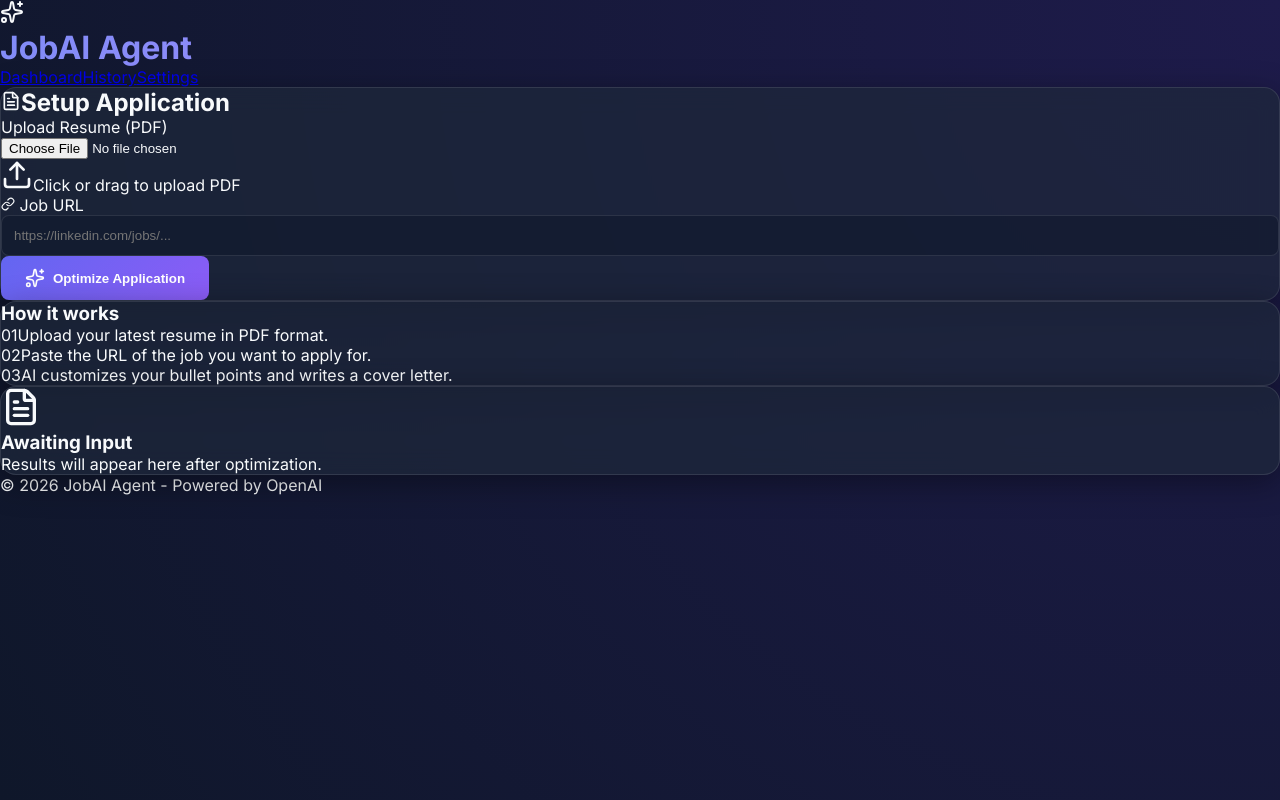
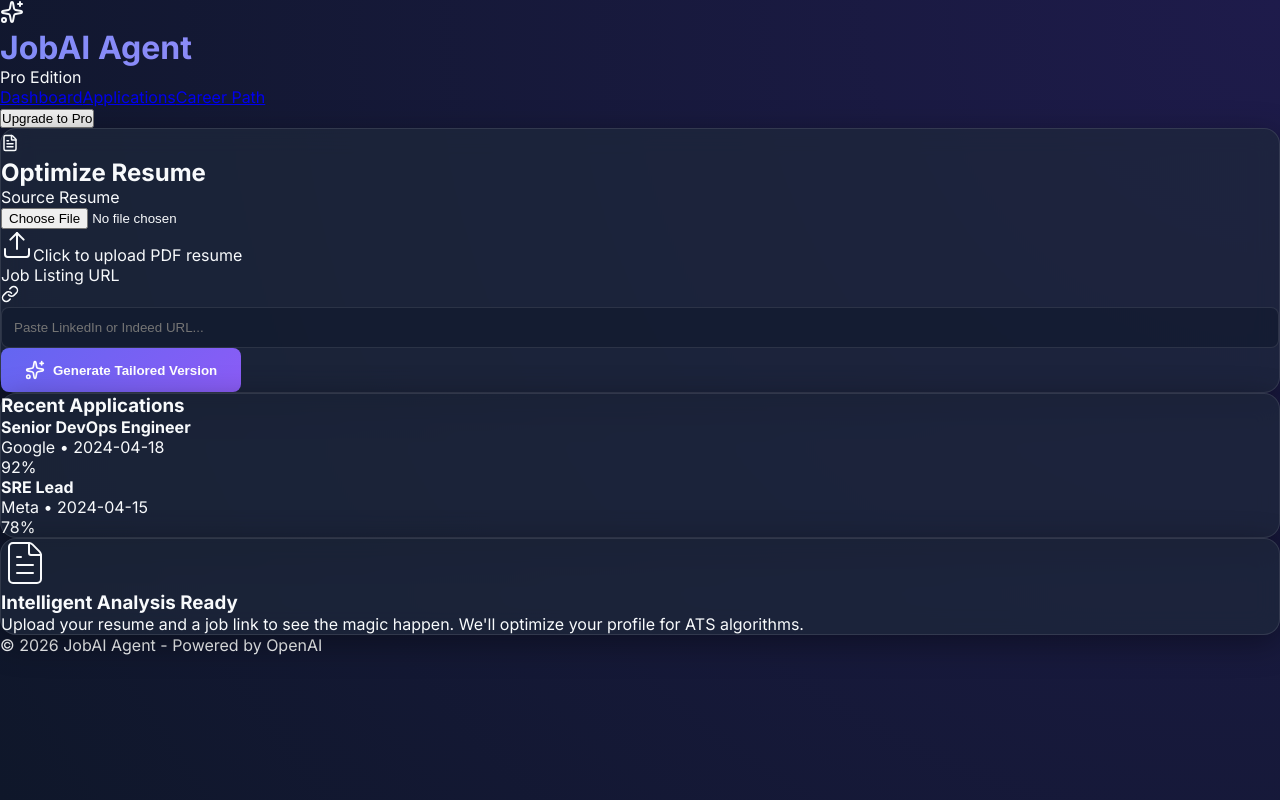
Before and after one commit to prince-up/job-automation, a React (Vite) app in the folder frontend/: page / in a window 1280 px wide. Built offline with nearby package versions, Linux system fonts and the light colour scheme.

Commit message:
Real-world features: PDF generation, History tracking, and UI enhancements

```diff
--- a/frontend/src/App.jsx
+++ b/frontend/src/App.jsx
@@ -20,6 +20,25 @@
     }
   };
 
+  const [history, setHistory] = useState([
+    { id: 1, job: 'Senior DevOps Engineer', company: 'Google', date: '2024-04-18', score: 92 },
+    { id: 2, job: 'SRE Lead', company: 'Meta', date: '2024-04-15', score: 78 },
+  ]);
+
+  const handleDownload = async (content, filename) => {
+    try {
+      const response = await axios.post('http://localhost:8000/generate-pdf', { content }, { responseType: 'blob' });
+      const url = window.URL.createObjectURL(new Blob([response.data]));
+      const link = document.createElement('a');
+      link.href = url;
+      link.setAttribute('download', filename);
+      document.body.appendChild(link);
+      link.click();
+    } catch (err) {
+      setError('Failed to download PDF.');
+    }
+  };
+
   const handleProcess = async () => {
     if (!file || !jobUrl) {
       setError('Please upload a resume and provide a Job URL.');
@@ -30,19 +49,25 @@
     setError('');
 
     try {
-      // 1. Upload Resume
       const formData = new FormData();
       formData.append('file', file);
       const uploadRes = await axios.post('http://localhost:8000/upload-resume', formData);
       const resumeText = uploadRes.data.resume_text;
 
-      // 2. Process with Job URL
       const processRes = await axios.post('http://localhost:8000/process-job', {
         url: jobUrl,
         resume_text: resumeText
       });
 
       setResult(processRes.data);
+      // Add to history
+      setHistory([{
+        id: Date.now(),
+        job: 'New Application',
+        company: new URL(jobUrl).hostname,
+        date: new Date().toISOString().split('T')[0],
+        score: processRes.data.match_score
+      }, ...history]);
     } catch (err) {
       setError(err.response?.data?.detail || 'Something went wrong during processing.');
     } finally {
@@ -53,194 +78,216 @@
   return (
     <div className="min-h-screen p-4 md:p-8">
       {/* Header */}
-      <header className="max-w-6xl mx-auto mb-12 flex justify-between items-center">
+      <header className="max-w-7xl mx-auto mb-12 flex justify-between items-center">
         <div className="flex items-center gap-2">
-          <div className="p-2 bg-indigo-600 rounded-lg">
+          <div className="p-2 bg-indigo-600 rounded-lg shadow-lg shadow-indigo-500/20">
             <Sparkles className="text-white" size={24} />
           </div>
-          <h1 className="text-2xl font-bold gradient-text">JobAI Agent</h1>
+          <div>
+            <h1 className="text-2xl font-bold gradient-text tracking-tight">JobAI Agent</h1>
+            <p className="text-[10px] text-slate-500 uppercase tracking-widest font-bold">Pro Edition</p>
           </div>
-        <nav className="hidden md:flex gap-6 text-sm font-medium text-slate-400">
-          <a href="#" className="hover:text-white transition">Dashboard</a>
-          <a href="#" className="hover:text-white transition">History</a>
-          <a href="#" className="hover:text-white transition">Settings</a>
+        </div>
+        <nav className="hidden md:flex gap-8 text-sm font-semibold text-slate-400">
+          <a href="#" className="hover:text-white transition-colors relative group">
+            Dashboard
+            <span className="absolute -bottom-1 left-0 w-full h-0.5 bg-indigo-500 scale-x-0 group-hover:scale-x-100 transition-transform"></span>
+          </a>
+          <a href="#" className="hover:text-white transition-colors">Applications</a>
+          <a href="#" className="hover:text-white transition-colors">Career Path</a>
+          <div className="h-5 w-px bg-slate-800"></div>
+          <button className="text-indigo-400 hover:text-indigo-300 transition-colors">Upgrade to Pro</button>
         </nav>
       </header>
 
-      <main className="max-w-6xl mx-auto grid grid-cols-1 lg:grid-cols-2 gap-8">
-        {/* Left Column: Inputs */}
-        <section className="space-y-6">
-          <div className="glass-morphism p-8 space-y-6">
-            <h2 className="text-xl font-semibold mb-4 flex items-center gap-2">
-              <FileText className="text-indigo-400" size={20} />
-              Setup Application
+      <main className="max-w-7xl mx-auto grid grid-cols-1 xl:grid-cols-12 gap-8">
+        {/* Left: Input & History */}
+        <div className="xl:col-span-4 space-y-8">
+          <section className="glass-morphism p-8 space-y-6">
+            <h2 className="text-xl font-bold mb-4 flex items-center gap-3">
+              <div className="w-8 h-8 rounded-full bg-indigo-500/10 flex items-center justify-center">
+                <FileText className="text-indigo-400" size={18} />
+              </div>
+              Optimize Resume
             </h2>
 
             {/* Resume Upload */}
-            <div className="space-y-2">
-              <label className="text-sm text-slate-400">Upload Resume (PDF)</label>
+            <div className="space-y-3">
+              <label className="text-xs font-bold text-slate-500 uppercase tracking-wider">Source Resume</label>
               <div
-                className={`border-2 border-dashed rounded-xl p-8 flex flex-col items-center justify-center transition-colors cursor-pointer
-                  ${file ? 'border-emerald-500/50 bg-emerald-500/5' : 'border-slate-700 hover:border-indigo-500/50'}`}
+                className={`border-2 border-dashed rounded-2xl p-8 flex flex-col items-center justify-center transition-all duration-300
+                  ${file ? 'border-emerald-500/30 bg-emerald-500/5' : 'border-slate-800 hover:border-indigo-500/30 hover:bg-indigo-500/5'}`}
                 onClick={() => document.getElementById('resume-input').click()}
               >
-                <input
-                  type="file"
-                  id="resume-input"
-                  className="hidden"
-                  accept=".pdf"
-                  onChange={handleFileUpload}
-                />
+                <input type="file" id="resume-input" className="hidden" accept=".pdf" onChange={(e) => {
+                  const selectedFile = e.target.files[0];
+                  if (selectedFile) setFile(selectedFile);
+                }} />
                 {file ? (
-                  <div className="flex flex-col items-center gap-2">
-                    <CheckCircle className="text-emerald-500" size={32} />
-                    <span className="text-emerald-400 font-medium">{file.name}</span>
+                  <div className="flex flex-col items-center gap-3">
+                    <div className="w-12 h-12 rounded-full bg-emerald-500/20 flex items-center justify-center">
+                      <CheckCircle className="text-emerald-500" size={24} />
+                    </div>
+                    <span className="text-emerald-400 text-sm font-medium">{file.name}</span>
                   </div>
                 ) : (
-                  <div className="flex flex-col items-center gap-2 text-slate-500">
-                    <Upload size={32} />
-                    <span>Click or drag to upload PDF</span>
+                  <div className="flex flex-col items-center gap-3 text-slate-500">
+                    <Upload size={32} strokeWidth={1.5} />
+                    <span className="text-sm font-medium">Click to upload PDF resume</span>
                   </div>
                 )}
               </div>
             </div>
 
-            {/* Job URL Input */}
-            <div className="space-y-2">
-              <label className="text-sm text-slate-400 font-medium flex items-center gap-2">
-                <LinkIcon size={14} /> Job URL
-              </label>
+            {/* Job URL */}
+            <div className="space-y-3">
+              <label className="text-xs font-bold text-slate-500 uppercase tracking-wider">Job Listing URL</label>
+              <div className="relative">
+                <LinkIcon className="absolute left-4 top-1/2 -translate-y-1/2 text-slate-500" size={18} />
                 <input
                   type="text"
-                placeholder="https://linkedin.com/jobs/..."
-                className="input-field"
+                  placeholder="Paste LinkedIn or Indeed URL..."
+                  className="input-field pl-12 h-14"
                   value={jobUrl}
                   onChange={(e) => setJobUrl(e.target.value)}
                 />
               </div>
+            </div>
 
-            {error && (
-              <div className="p-3 bg-red-500/10 border border-red-500/20 text-red-400 text-sm rounded-lg">
-                {error}
-              </div>
-            )}
+            {error && <div className="p-4 bg-red-500/10 border border-red-500/20 text-red-400 text-xs rounded-xl">{error}</div>}
 
             <button
-              className="btn-primary w-full justify-center disabled:opacity-50"
+              className="btn-primary w-full h-14 justify-center shadow-xl shadow-indigo-600/20"
               onClick={handleProcess}
               disabled={isProcessing}
             >
-              {isProcessing ? (
-                <>
-                  <Loader2 className="animate-spin" size={20} />
-                  Analyzing with AI...
-                </>
-              ) : (
-                <>
-                  <Sparkles size={20} />
-                  Optimize Application
-                </>
-              )}
+              {isProcessing ? <Loader2 className="animate-spin" size={20} /> : <><Sparkles size={20} /> Generate Tailored Version</>}
             </button>
+          </section>
+
+          {/* History */}
+          <section className="glass-morphism p-6 overflow-hidden">
+            <h3 className="text-sm font-bold text-slate-400 uppercase tracking-widest mb-6 px-2">Recent Applications</h3>
+            <div className="space-y-2">
+              {history.map(item => (
+                <div key={item.id} className="p-4 rounded-xl hover:bg-white/5 transition-colors border border-transparent hover:border-white/5 group">
+                  <div className="flex justify-between items-start">
+                    <div>
+                      <h4 className="text-sm font-semibold text-slate-200 group-hover:text-indigo-400 transition-colors">{item.job}</h4>
+                      <p className="text-xs text-slate-500 mt-1">{item.company} • {item.date}</p>
+                    </div>
+                    <span className={`text-xs font-bold px-2 py-1 rounded-md ${item.score > 80 ? 'bg-emerald-500/10 text-emerald-500' : 'bg-amber-500/10 text-amber-500'}`}>
+                      {item.score}%
+                    </span>
+                  </div>
+                </div>
+              ))}
+            </div>
+          </section>
         </div>
 
-          <div className="glass-morphism p-6">
-            <h3 className="text-sm font-semibold text-slate-400 uppercase tracking-wider mb-4">How it works</h3>
-            <ul className="space-y-3 text-sm text-slate-300">
-              <li className="flex gap-2">
-                <span className="text-indigo-400">01</span>
-                Upload your latest resume in PDF format.
-              </li>
-              <li className="flex gap-2">
-                <span className="text-indigo-400">02</span>
-                Paste the URL of the job you want to apply for.
-              </li>
-              <li className="flex gap-2">
-                <span className="text-indigo-400">03</span>
-                AI customizes your bullet points and writes a cover letter.
-              </li>
-            </ul>
-          </div>
-        </section>
-
-        {/* Right Column: Results */}
-        <section>
+        {/* Right: Results */}
+        <div className="xl:col-span-8">
           <AnimatePresence mode="wait">
             {!result ? (
               <motion.div
-                initial={{ opacity: 0 }}
-                animate={{ opacity: 1 }}
-                exit={{ opacity: 0 }}
-                className="glass-morphism h-full flex flex-col items-center justify-center p-12 text-center"
+                initial={{ opacity: 0, scale: 0.95 }}
+                animate={{ opacity: 1, scale: 1 }}
+                className="glass-morphism h-full min-h-[600px] flex flex-col items-center justify-center p-12 text-center"
               >
-                <div className="w-20 h-20 bg-slate-800/50 rounded-full flex items-center justify-center mb-6">
-                  <FileText className="text-slate-600" size={40} />
+                <div className="relative mb-8">
+                  <div className="absolute inset-0 bg-indigo-500 blur-3xl opacity-10 animate-pulse"></div>
+                  <div className="w-24 h-24 bg-slate-900 border border-slate-800 rounded-3xl flex items-center justify-center relative">
+                    <FileText className="text-slate-700" size={48} strokeWidth={1} />
                   </div>
-                <h3 className="text-xl font-medium text-slate-400">Awaiting Input</h3>
-                <p className="text-slate-500 mt-2">Results will appear here after optimization.</p>
+                </div>
+                <h3 className="text-2xl font-bold text-slate-300">Intelligent Analysis Ready</h3>
+                <p className="text-slate-500 mt-3 max-w-md mx-auto">Upload your resume and a job link to see the magic happen. We'll optimize your profile for ATS algorithms.</p>
               </motion.div>
             ) : (
               <motion.div
-                initial={{ opacity: 0, x: 20 }}
-                animate={{ opacity: 1, x: 0 }}
-                className="space-y-6"
+                initial={{ opacity: 0, y: 20 }}
+                animate={{ opacity: 1, y: 0 }}
+                className="space-y-8"
               >
-                {/* Match Score Card */}
-                <div className="glass-morphism p-8 flex items-center justify-between">
-                  <div>
-                    <h3 className="text-lg font-semibold text-slate-300">Job Match Score</h3>
-                    <p className="text-slate-500 text-sm">Based on your skills & job requirements</p>
+                {/* Score & Insights */}
+                <div className="grid grid-cols-1 md:grid-cols-3 gap-6">
+                  <div className="glass-morphism p-8 md:col-span-1 flex flex-col items-center justify-center text-center">
+                    <div className="relative w-32 h-32 mb-4">
+                      <svg className="w-full h-full transform -rotate-90">
+                        <circle cx="64" cy="64" r="58" stroke="currentColor" strokeWidth="8" fill="transparent" className="text-slate-800" />
+                        <circle cx="64" cy="64" r="58" stroke="currentColor" strokeWidth="8" fill="transparent" strokeDasharray={364} strokeDashoffset={364 - (364 * result.match_score) / 100} className="text-indigo-500" />
+                      </svg>
+                      <div className="absolute inset-0 flex flex-col items-center justify-center">
+                        <span className="text-3xl font-black text-white">{result.match_score}%</span>
+                        <span className="text-[10px] text-slate-500 font-bold uppercase tracking-tighter">Match</span>
                       </div>
-                  <div className="relative w-24 h-24 flex items-center justify-center">
-                    <svg className="w-full h-full transform -rotate-90">
-                      <circle
-                        cx="48" cy="48" r="40"
-                        stroke="currentColor"
-                        strokeWidth="8"
-                        fill="transparent"
-                        className="text-slate-800"
-                      />
-                      <circle
-                        cx="48" cy="48" r="40"
-                        stroke="currentColor"
-                        strokeWidth="8"
-                        fill="transparent"
-                        strokeDasharray={251.2}
-                        strokeDashoffset={251.2 - (251.2 * result.match_score) / 100}
-                        className="text-indigo-500"
-                      />
-                    </svg>
-                    <span className="absolute text-2xl font-bold">{result.match_score}%</span>
+                    </div>
+                    <h4 className="text-sm font-bold text-slate-300">Strong Candidate</h4>
+                  </div>
+
+                  <div className="glass-morphism p-8 md:col-span-2">
+                    <h3 className="font-bold text-slate-300 mb-4 flex items-center gap-2">
+                      <Sparkles className="text-amber-400" size={18} />
+                      AI Insights
+                    </h3>
+                    <div className="space-y-3">
+                      <div className="flex gap-3">
+                        <div className="w-1.5 h-1.5 rounded-full bg-emerald-500 mt-1.5"></div>
+                        <p className="text-sm text-slate-400"><span className="text-slate-200 font-medium">Keywords Found:</span> Kubernetes, CI/CD, Terraform, AWS.</p>
+                      </div>
+                      <div className="flex gap-3">
+                        <div className="w-1.5 h-1.5 rounded-full bg-indigo-500 mt-1.5"></div>
+                        <p className="text-sm text-slate-400"><span className="text-slate-200 font-medium">Tip:</span> Highlight your Helm chart experience to increase score.</p>
+                      </div>
+                    </div>
                   </div>
                 </div>
 
-                {/* Cover Letter Section */}
-                <div className="glass-morphism p-8 space-y-4">
+                {/* Main Content Tabs */}
+                <div className="glass-morphism overflow-hidden">
+                  <div className="flex border-b border-white/5">
+                    <button className="px-8 py-5 text-sm font-bold border-b-2 border-indigo-500 text-white">Cover Letter</button>
+                    <button className="px-8 py-5 text-sm font-bold text-slate-500 hover:text-slate-300 transition-colors">Optimized Summary</button>
+                  </div>
+
+                  <div className="p-8 space-y-6">
                     <div className="flex justify-between items-center">
-                    <h3 className="font-semibold text-slate-300">Personalized Cover Letter</h3>
-                    <button className="text-indigo-400 hover:text-indigo-300 text-sm flex items-center gap-1 transition">
+                      <h3 className="font-bold text-slate-300">Generated Cover Letter</h3>
+                      <button
+                        className="text-xs font-bold text-indigo-400 hover:text-indigo-300 flex items-center gap-2 bg-indigo-500/10 px-4 py-2 rounded-lg transition-colors"
+                        onClick={() => handleDownload(result.cover_letter, 'Cover_Letter.pdf')}
+                      >
                         <Download size={14} /> Download PDF
                       </button>
                     </div>
-                  <div className="bg-slate-900/50 rounded-lg p-6 text-sm text-slate-300 leading-relaxed font-mono">
+                    <div className="bg-slate-950/50 rounded-2xl p-8 text-sm text-slate-400 leading-relaxed font-serif border border-white/5 whitespace-pre-wrap">
                       {result.cover_letter}
                     </div>
                   </div>
+                </div>
 
-                {/* Suggestions Section */}
-                <div className="glass-morphism p-8 space-y-4">
-                  <h3 className="font-semibold text-slate-300">AI Resume Optimization</h3>
-                  <div className="space-y-4">
-                    <div className="p-4 bg-emerald-500/5 border border-emerald-500/10 rounded-lg">
-                      <h4 className="text-xs font-bold text-emerald-500 uppercase mb-2">Recommended Summary</h4>
-                      <p className="text-sm text-slate-300">{result.optimized_resume}</p>
+                {/* Resume Highlights */}
+                <div className="glass-morphism p-8 space-y-6">
+                  <div className="flex justify-between items-center">
+                    <h3 className="font-bold text-slate-300">Optimized Resume Summary</h3>
+                    <button
+                      className="text-xs font-bold text-indigo-400 hover:text-indigo-300 flex items-center gap-2 bg-indigo-500/10 px-4 py-2 rounded-lg transition-colors"
+                      onClick={() => handleDownload(result.optimized_resume, 'Resume_Summary.pdf')}
+                    >
+                      <Download size={14} /> Export Summary
+                    </button>
                   </div>
+                  <div className="p-6 bg-indigo-500/5 border border-indigo-500/10 rounded-2xl">
+                    <p className="text-sm text-slate-300 italic leading-relaxed">
+                      "{result.optimized_resume}"
+                    </p>
                   </div>
                 </div>
               </motion.div>
             )}
           </AnimatePresence>
-        </section>
+        </div>
       </main>
 
       <footer className="max-w-6xl mx-auto mt-20 py-8 border-t border-slate-800 text-center text-slate-500 text-sm">
```
Also changed, not shown: 1 other file (tests, documents, lock files or other folders). Lines whose indentation alone changed are shown as unchanged.
